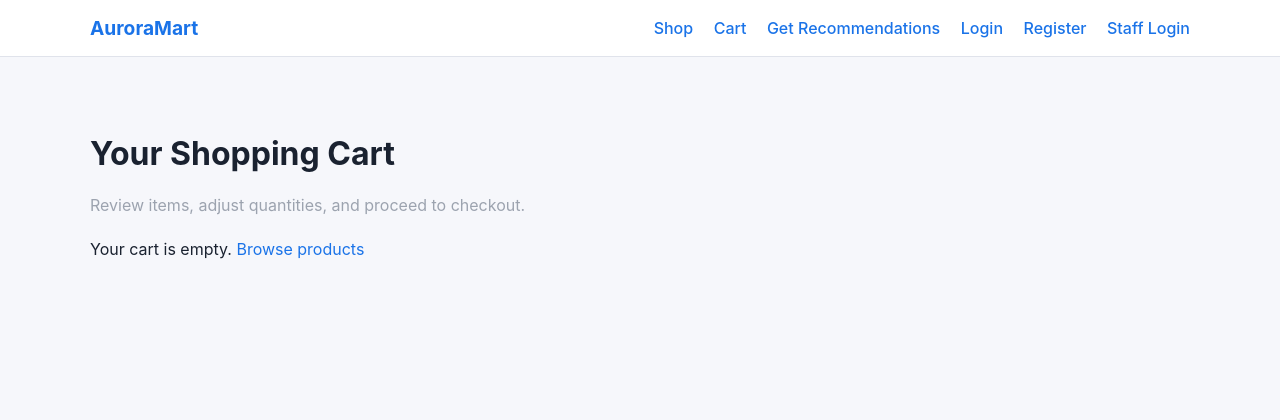
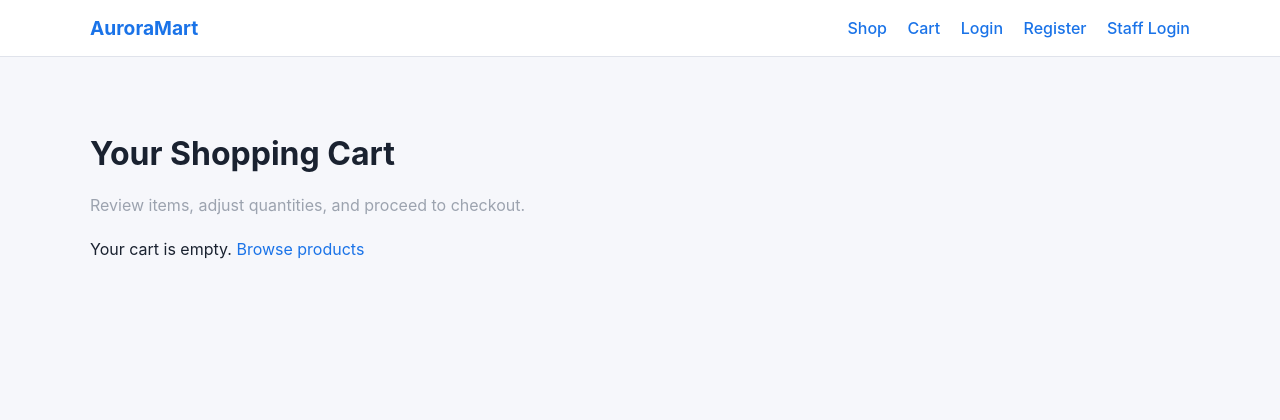
Before and after one commit to Path-yang/IS2108-Pair-Project, a Django app: page /cart/ in a window 1280 px wide. Shown: the top 420 px of the page. Run offline with Django 5.2, Linux system fonts and the light colour scheme; data comes from the database, SQL or seed files in the repository; data that the repository does not hold is empty.

Commit message:
Remove 'Get Recommendations' link from navigation bar
- Remove unnecessary 'Get Recommendations' nav link
- Users can still access onboarding via home page button
- Cleaner navigation bar with only essential links

🤖 Generated with [Claude Code](https://claude.com/claude-code)

Co-Authored-By: Claude <noreply@anthropic.com>

```diff
--- a/auroramart/templates/base.html
+++ b/auroramart/templates/base.html
@@ -14,7 +14,6 @@
             <nav>
                 <a href="{% url 'storefront:product_list' %}">Shop</a>
                 <a href="{% url 'storefront:cart' %}">Cart</a>
-                <a href="{% url 'storefront:onboarding' %}">Get Recommendations</a>
                 {% if request.user.is_authenticated %}
                     {% if request.user.is_staff %}
                         <a href="{% url 'catalog:dashboard' %}">Dashboard</a>
```
